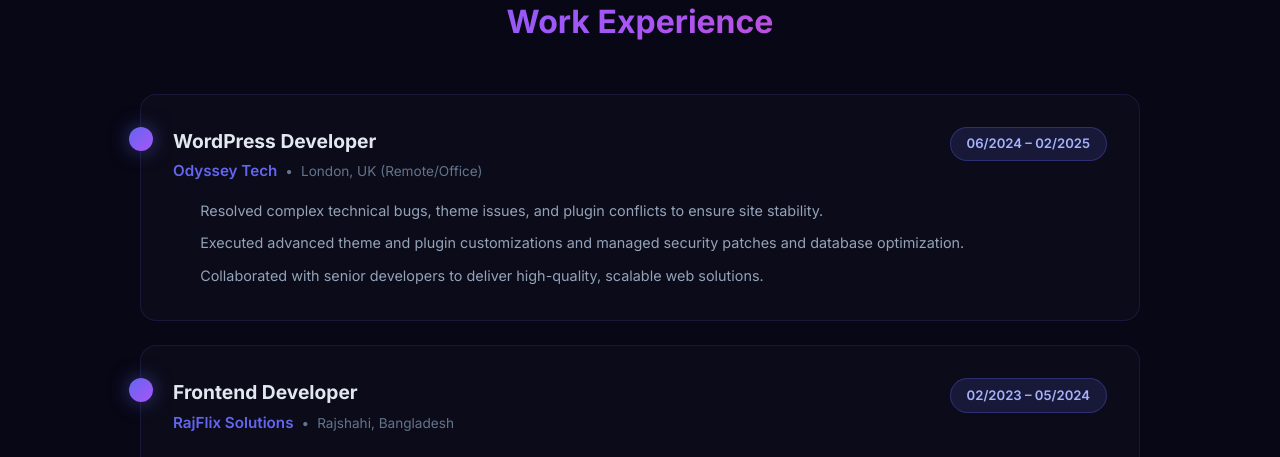
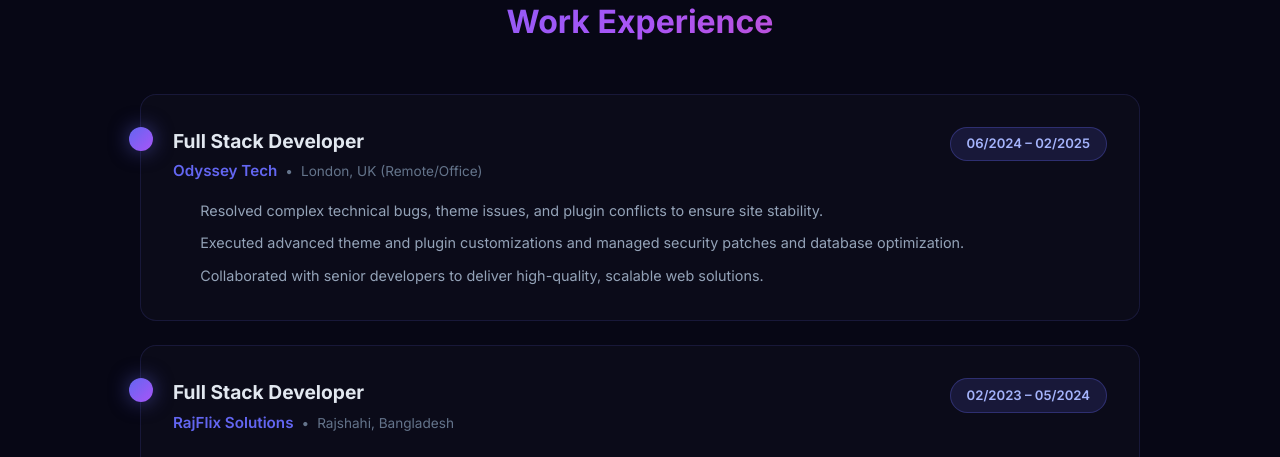
Before and after one commit to Abdullah-Al-Mahmud777/Abdullah-Al-Mahmud-my-personal-porfolie-website, a Next.js app: page / in a window 1280 px wide. Shown: the part 1660-2117 px from the top of the page. Built offline with nearby package versions, Linux system fonts and the light colour scheme.

Commit message:
update code

```diff
--- a/app/page.js
+++ b/app/page.js
@@ -5,7 +5,7 @@ const NAV_LINKS = ["Home", "About", "Experience", "Skills", "Projects", "Researc
 
 const WORK_EXPERIENCE = [
   {
-    role: "WordPress Developer",
+    role: "Full Stack Developer",
     company: "Odyssey Tech",
     location: "London, UK (Remote/Office)",
     period: "06/2024 – 02/2025",
@@ -16,7 +16,7 @@ const WORK_EXPERIENCE = [
     ]
   },
   {
-    role: "Frontend Developer",
+    role: "Full Stack Developer",
     company: "RajFlix Solutions",
     location: "Rajshahi, Bangladesh",
     period: "02/2023 – 05/2024",
```
